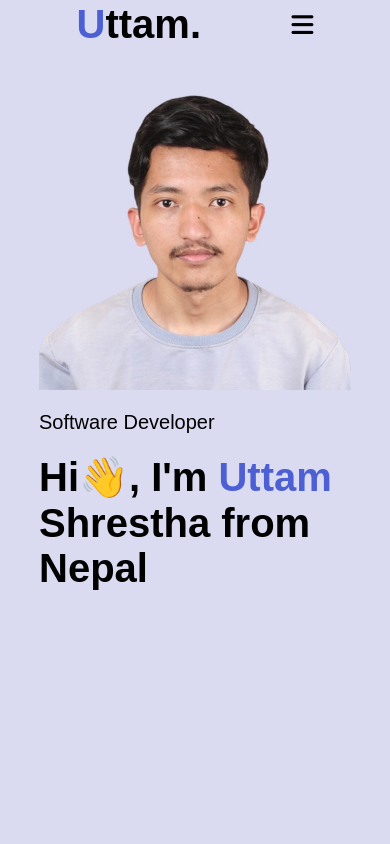
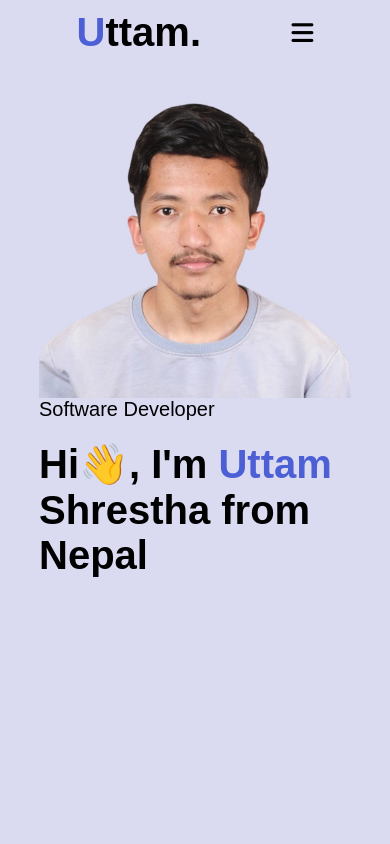
Before and after one commit to uttamshr10/site, a plain HTML site: page index.html in a window 390 px wide. Shown: the top 844 px of the page. Drawn offline with Linux system fonts and the light colour scheme.

Commit message:
removing unnecessary CSS

```diff
--- a/style.css
+++ b/style.css
@@ -388,40 +388,9 @@ nav .fas{
     display: none;
 }
 
-@media (max-width: 1200px){
-    .container-2 {
-        padding-bottom: 85px;
-        padding-top: 2px;
-    }
-    .container {
-        padding-top: 50px;
-    }
-    .main-image {
-        float: left;
-        width: 33%;
-        height: 33%;
-        margin-right:150px;
-        margin-top: 0px;
-    }
-    .header-text {
-        margin-top: 9%;
-        padding-top: 5px;
-        left: 15%;
-   }
-    .header-text h1{
-        font-size: 40px;
-    }
-    .about-row-1 img {
-        margin-top: 15px;
-    }
-    .title {
-        font-size: 45px;
-    }
-}
 
 
-
-@media (max-width: 600px){
+@media only screen and (max-width: 600px){
     .main-image{
         float: left;
         width: 100%;
@@ -431,7 +400,7 @@ nav .fas{
     }
 
     .header-text {
-        margin-top: 100%;
+        margin-top: 90%;
         font-size: 16px;
     }
 
```
